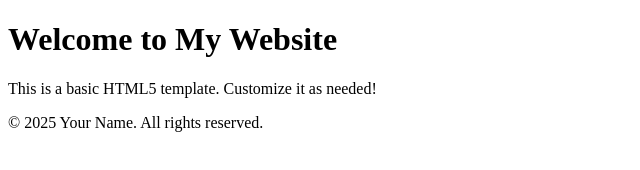
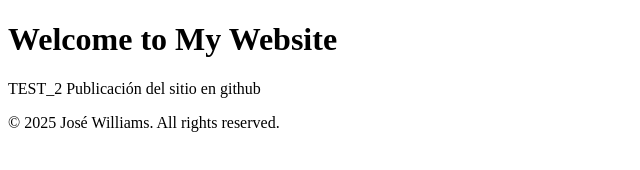
Before and after one commit to jose04912/TEST_1, a plain HTML site: page index.html in a window 1280 px wide. Shown: the whole page, without its empty margins (0-640 px from the left). Drawn offline with Linux system fonts and the light colour scheme.

Commit message:
TEST_2_V2 index.html

```diff
--- a/index.html
+++ b/index.html
@@ -2,22 +2,18 @@
 <html lang="en">
 <head>
     <meta charset="UTF-8">
-    <meta name="viewport" content="width=device-width, initial-scale=1.0">
-    <meta name="description" content="A basic HTML5 template">
-    <meta name="author" content="Your Name">
     <title>Basic HTML Template</title>
-    <link rel="stylesheet" href="styles.css"> <!-- Link to your CSS file -->
 </head>
 <body>
     <header>
         <h1>Welcome to My Website</h1>
     </header>
     <main>
-        <p>This is a basic HTML5 template. Customize it as needed!</p>
+        <p>TEST_2 Publicación del sitio en github</p>
     </main>
     <footer>
-        <p>&copy; 2025 Your Name. All rights reserved.</p>
+        <p>&copy; 2025 José Williams. All rights reserved.</p>
     </footer>
-    <script src="script.js"></script> <!-- Link to your JavaScript file -->
+
 </body>
 </html>
```
